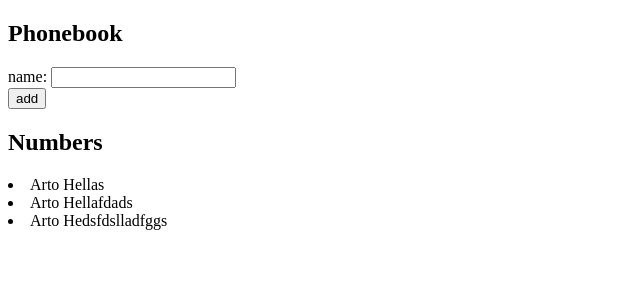
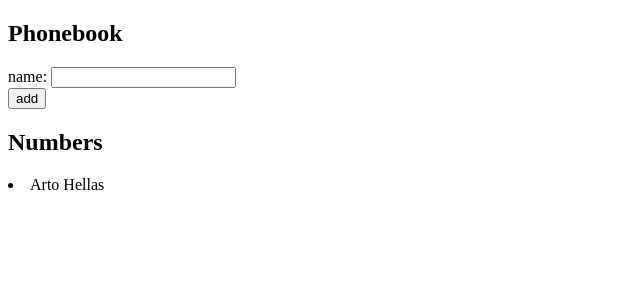
Before and after one commit to Diefat17/Part2, a React (Vite) app: page / in a window 1280 px wide. Shown: the top 300 px of the page, without its empty margins (0-640 px from the left). Built offline with nearby package versions, Linux system fonts and the light colour scheme.

Commit message:
Correct the upload of 2.7

```diff
--- a/src/App.jsx
+++ b/src/App.jsx
@@ -6,7 +6,7 @@ const Nombre = ({name}) => {
 
 const App = () => {
   const [persons, setPersons] = useState([
-    { name: 'Arto Hellas' },{ name: 'Arto Hellafdads' },{ name: 'Arto Hedsfdslladfggs' }
+    { name: 'Arto Hellas' }
   ])
   const [newName, setNewName] = useState('')
 
```
